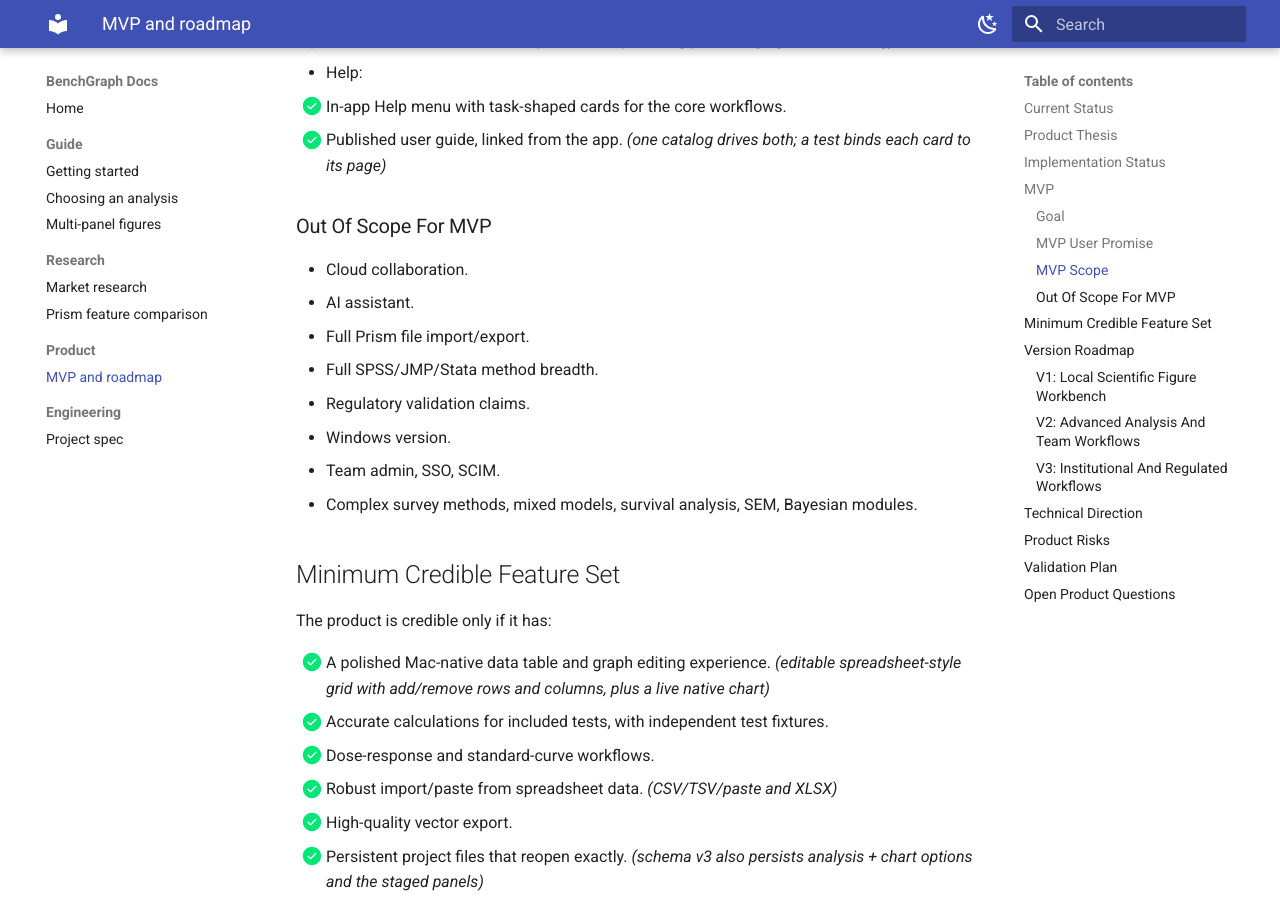
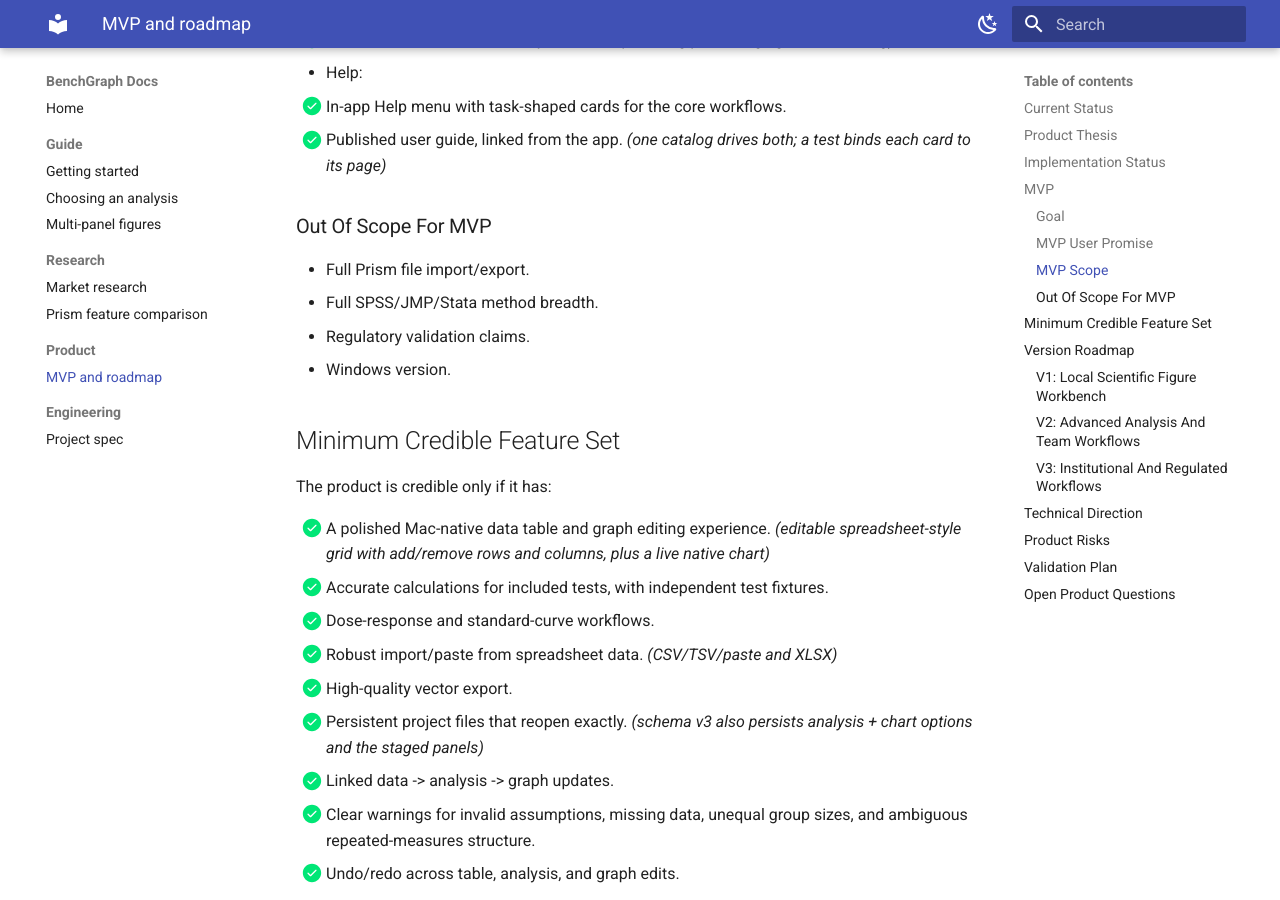
Before and after one commit to stacyshcherbakova/benchgraph, an MkDocs documentation site: the page built from docs/product/mvp-roadmap.md, in a window 1280 px wide and 900 px high, scrolled down 4120 px. Built offline with MkDocs 1.6.1 and Material for MkDocs 9.7.7, drawn with Linux system fonts in a browser that asks for light colours.

Commit message:
Trim Out Of Scope For MVP to the four that need saying

```diff
--- a/docs/product/mvp-roadmap.md
+++ b/docs/product/mvp-roadmap.md
@@ -118,14 +118,10 @@ A distributable macOS DMG that lets a user create a local project, enter/import
 
 ### Out Of Scope For MVP
 
-- Cloud collaboration.
-- AI assistant.
 - Full Prism file import/export.
 - Full SPSS/JMP/Stata method breadth.
 - Regulatory validation claims.
 - Windows version.
-- Team admin, SSO, SCIM.
-- Complex survey methods, mixed models, survival analysis, SEM, Bayesian modules.
 
 ## Minimum Credible Feature Set
 
```
Also changed, not shown: 1 other file.
